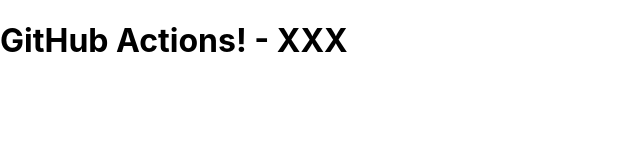
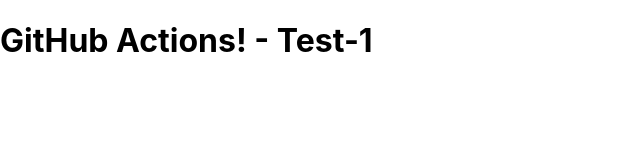
Before and after one commit to mmx369/gh-new-project-setup, a React (Create React App) app: page / in a window 1280 px wide. Shown: the top 160 px of the page, without its empty margins (0-640 px from the left). Built offline with nearby package versions, Linux system fonts and the light colour scheme.

Commit message:
ffttee11

```diff
--- a/src/App.tsx
+++ b/src/App.tsx
@@ -2,7 +2,7 @@
   return (
     <div>
       <header>
-        <h1>GitHub Actions! - XXX</h1>
+        <h1>GitHub Actions! - Test-1</h1>
       </header>
     </div>
   )
```
